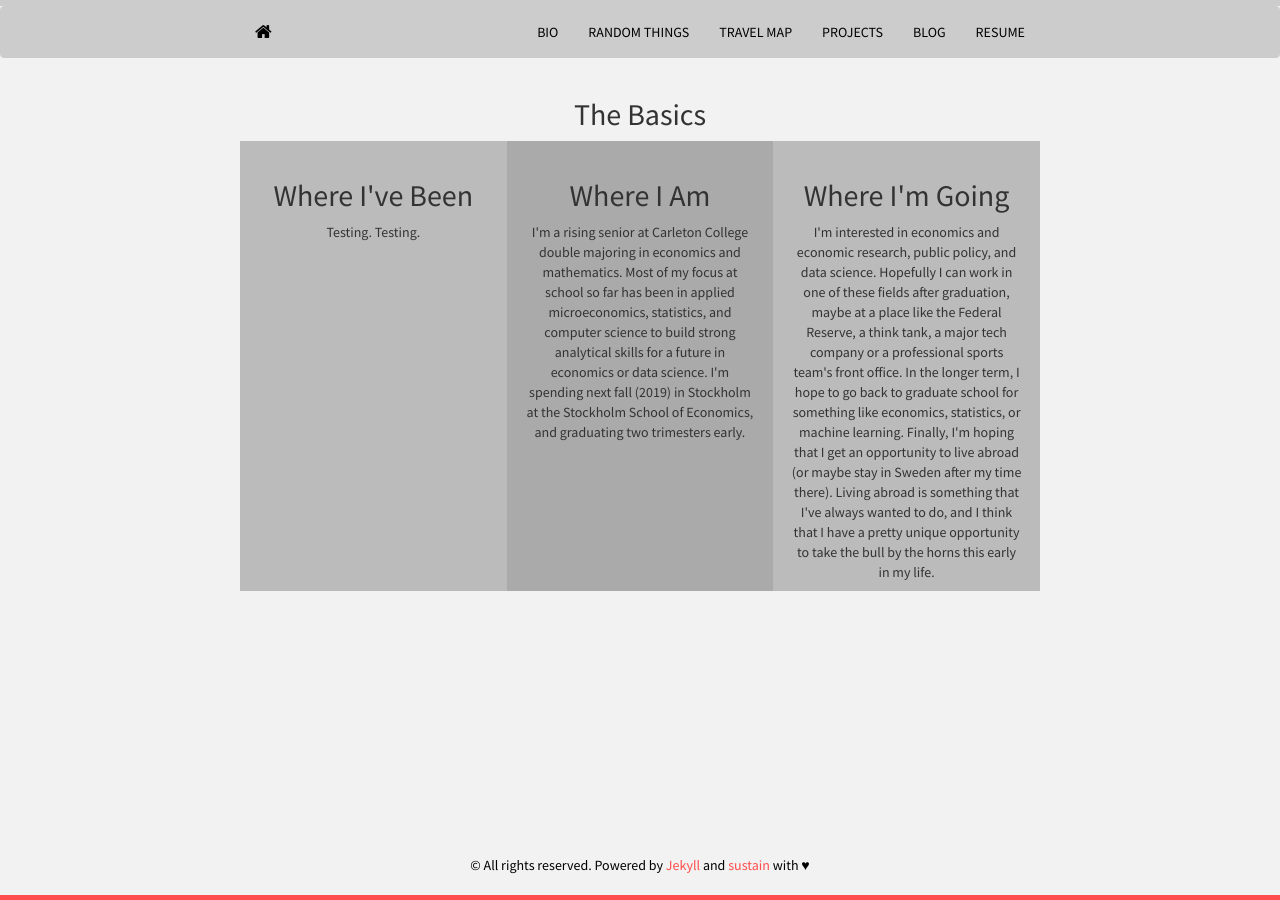
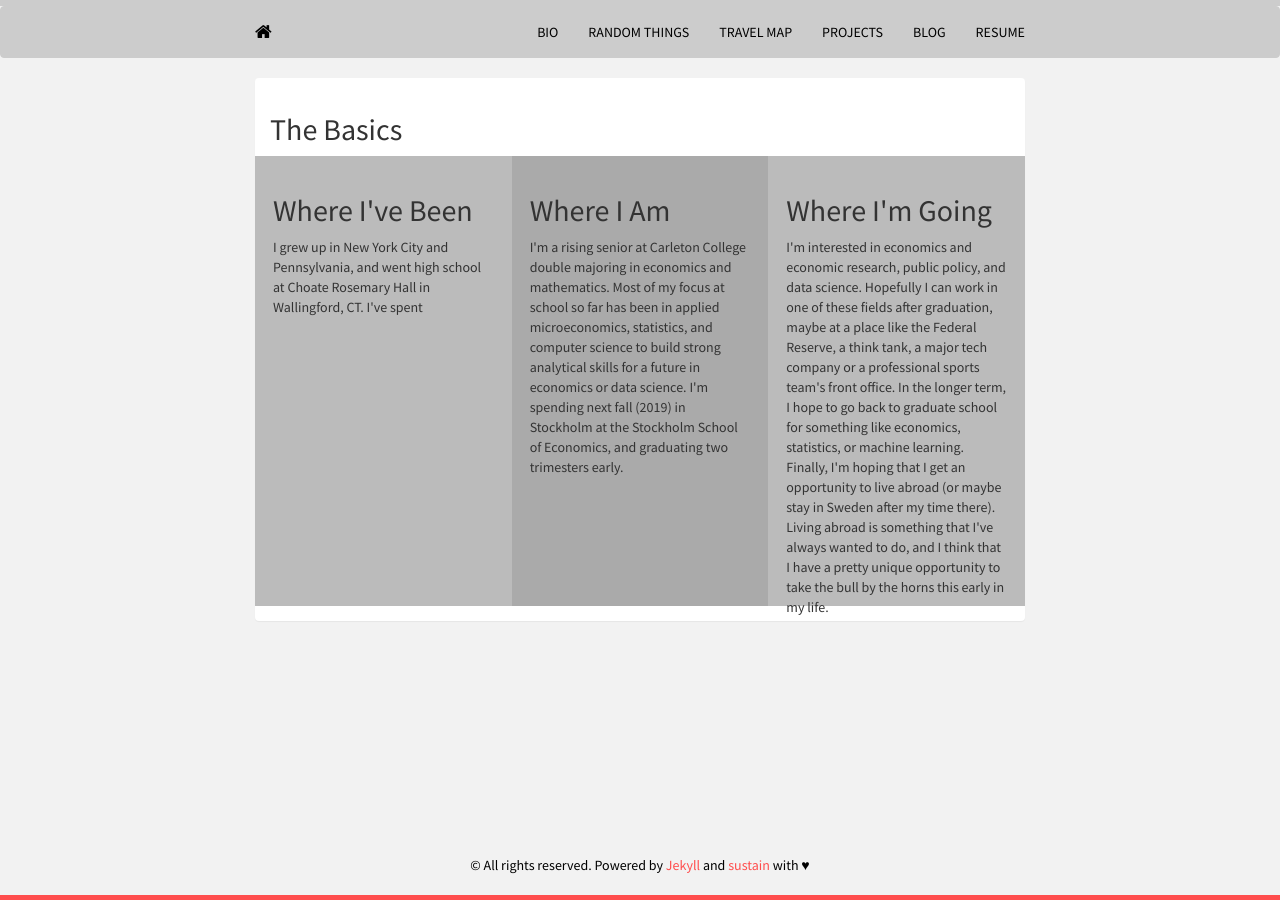
Before and after one commit to mrkaye97/mrkaye97.github.io, a Jekyll site: the page built from bio.html, in a window 1280 px wide. Built offline with Jekyll 4.4.1, drawn with Linux system fonts in a browser that asks for light colours; nearby versions of some CDN libraries.

Commit message:
Update bio.html

```diff
--- a/bio.html
+++ b/bio.html
@@ -46,13 +46,15 @@ Title: Bio
 </head>
 
 <div class="container">
+	<div class="panel panel-default">
+    	<div class="panel-body">
 
 			<h2>The Basics</h2>
 
 			<div class="row">
 				<div class="column" style="background-color:#bbb;">
 			    <h2>Where I've Been</h2>
-	    <p>Testing. Testing.</p>
+			    <p>I grew up in New York City and Pennsylvania, and went high school at Choate Rosemary Hall in Wallingford, CT. I've spent </p>
 			  </div>
 			  <div class="column" style="background-color:#aaa;">
 			    <h2>Where I Am</h2>
@@ -65,6 +67,8 @@ Title: Bio
 
 			</div>
 		</div>
+	</div>
+</div>
 
 </body>
 </html>
```
Lines whose indentation alone changed are shown as unchanged.
